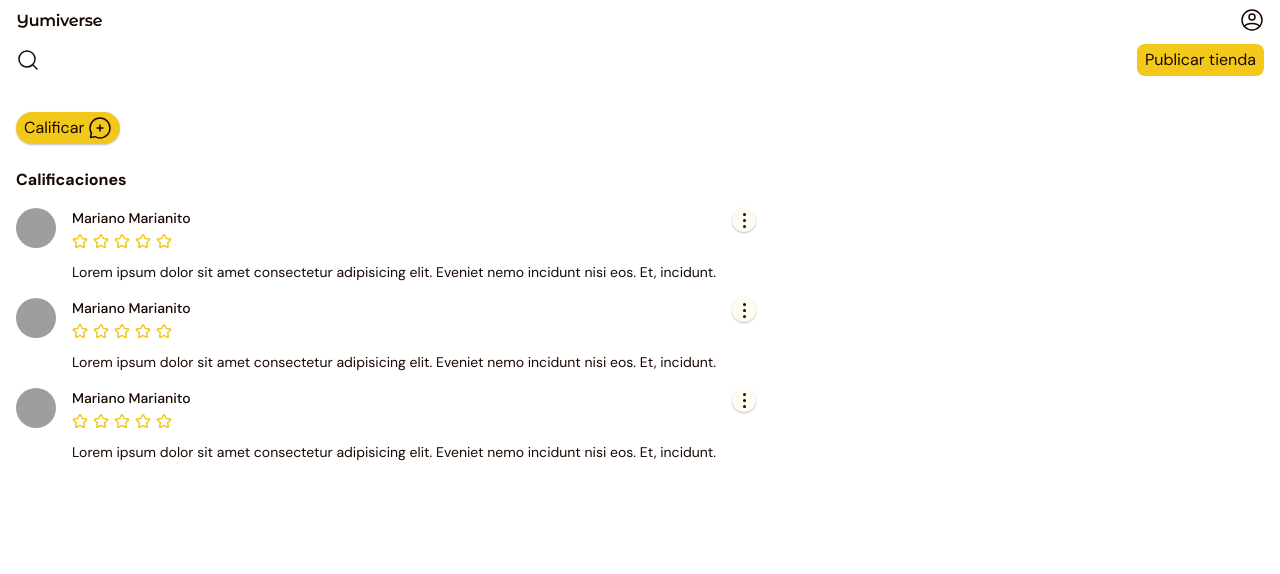
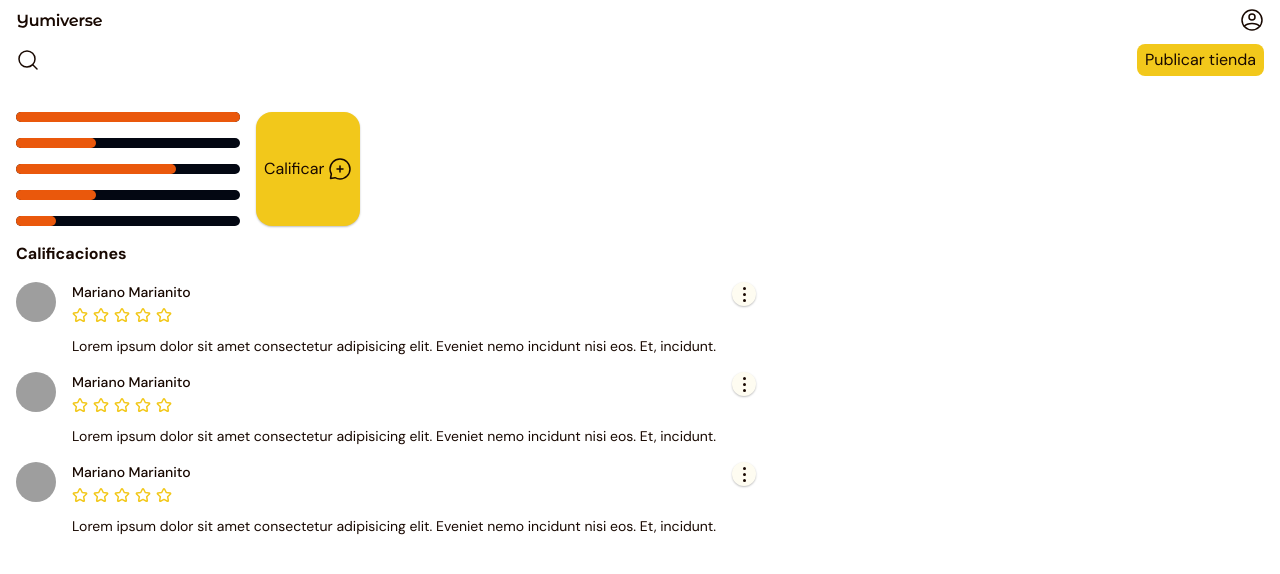
Before and after one commit to No-Country/s12-06-n-node-react, a React (Vite) app in the folder client/: page /calificaciones in a window 1280 px wide. Shown: the top 574 px of the page. Built offline with nearby package versions, Linux system fonts and the light colour scheme; grey boxes are pictures that could not be loaded.

Commit message:
creacion de la barra bar

```diff
--- a/client/package.json
+++ b/client/package.json
@@ -12,6 +12,7 @@
 	},
 	"dependencies": {
 		"@material-tailwind/react": "^2.1.5",
+		"@ramonak/react-progress-bar": "^5.1.1",
 		"axios": "^1.6.2",
 		"react": "^18.2.0",
 		"react-dom": "^18.2.0",
--- /dev/null
+++ b/client/src/components/comments/components/BarProgress.jsx
@@ -0,0 +1,21 @@
+export default function BarProgress() {
+  return (
+  	<div className="flex flex-col gap-4">
+   <div className="w-56 bg-gray-950 rounded-full h-2.5 dark:bg-gray-700">
+  <div className="bg-orange-600 h-2.5 rounded-full w-22"></div>
+</div>
+ <div className="w-56 bg-gray-950 rounded-full h-2.5 dark:bg-gray-700">
+  <div className="bg-orange-600 h-2.5 rounded-full w-20"></div>
+</div>
+ <div className="w-56 bg-gray-950 rounded-full h-2.5 dark:bg-gray-700">
+  <div className="bg-orange-600 h-2.5 rounded-full w-40"></div>
+</div>
+ <div className="w-56 bg-gray-950 rounded-full h-2.5 dark:bg-gray-700">
+  <div className="bg-orange-600 h-2.5 rounded-full w-20"></div>
+</div>
+ <div className="w-56 bg-gray-950 rounded-full h-2.5 dark:bg-gray-700">
+  <div className="bg-orange-600 h-2.5 rounded-full w-10"></div>
+</div>
+</div>
+  	)
+}
--- a/client/src/pages/ratings/index.jsx
+++ b/client/src/pages/ratings/index.jsx
@@ -1,11 +1,14 @@
 import Button from "../../components/button/Button";
 import qualifyIcon from "../../assets/icons/qualify.svg";
 import Comments from "../../components/comments";
+import BarProgress from "../../components/comments/components/BarProgress";
+import starIcon from "../../assets/icons/star.svg";
 
 export default function Ratings() {
   return (
-		<div className="flex flex-col p-4 gap-6">
+    <div className="flex flex-col p-4 gap-4">
       <div className="flex gap-4">
+        <BarProgress />
         <Button text="Calificar" icon={qualifyIcon} alt="qualify icon" yellow rounded />
       </div>
       <Comments />
```
Lines whose indentation alone changed are shown as unchanged.
